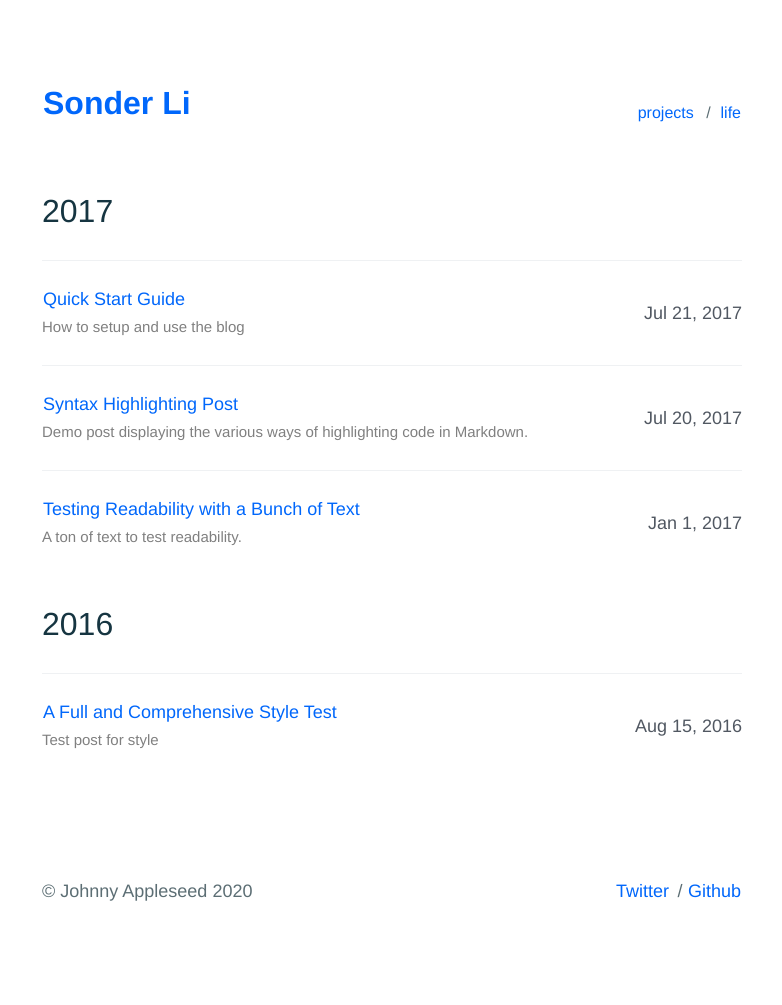
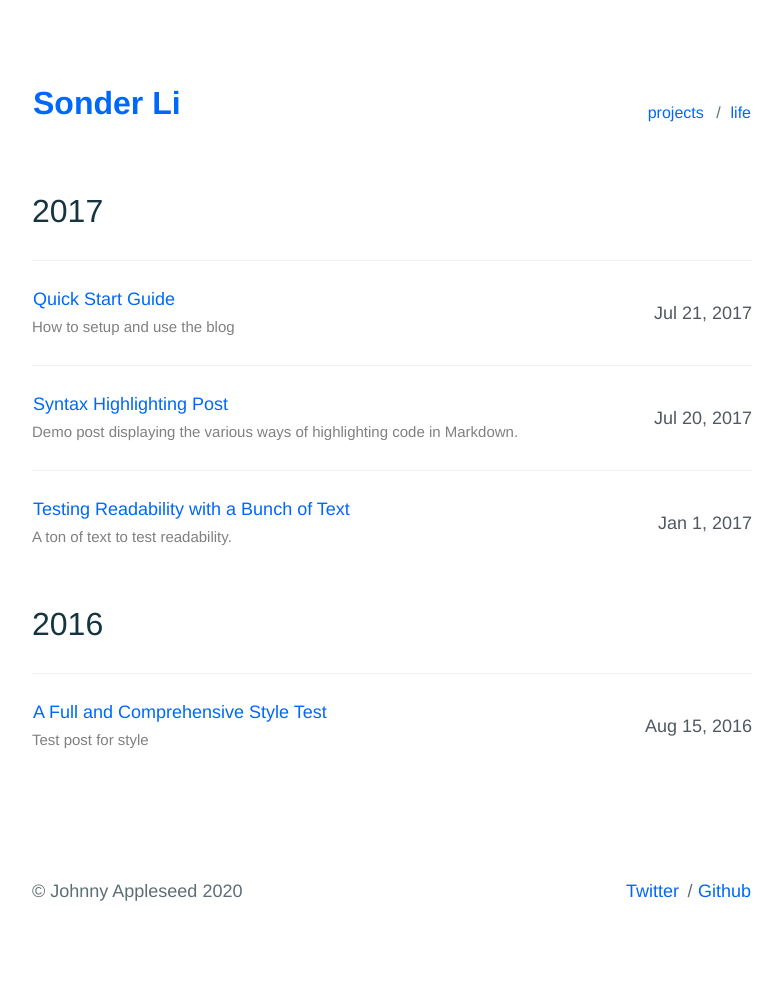
Before and after one commit to sumchuenli/sumchuenli.github.io, a Jekyll site: the page built from index.html, in a window 1280 px wide. Shown: the whole page, without its empty margins (248-1030 px from the left). Built offline with Jekyll 4.4.1, drawn with Linux system fonts in a browser that asks for light colours.

Commit message:
Update _layout.scss

```diff
--- a/_sass/utilities/_layout.scss
+++ b/_sass/utilities/_layout.scss
@@ -3,7 +3,7 @@
    ========================================================================== */
 
 .u-container {
-    max-width: 72rem; // 620px
+    max-width: 74rem; // 620px
     margin-right: auto;
     margin-left: auto;
     padding-top: 8rem; // 100px
```
